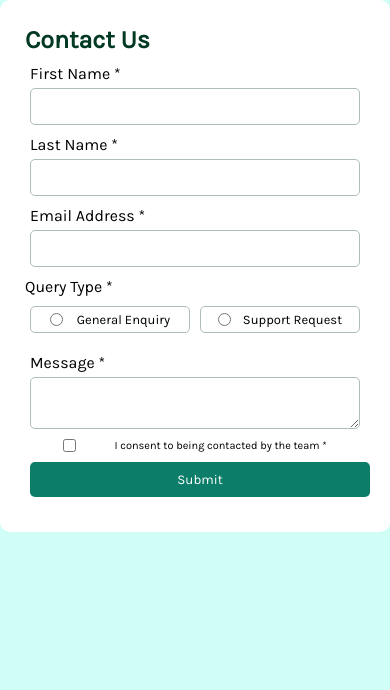
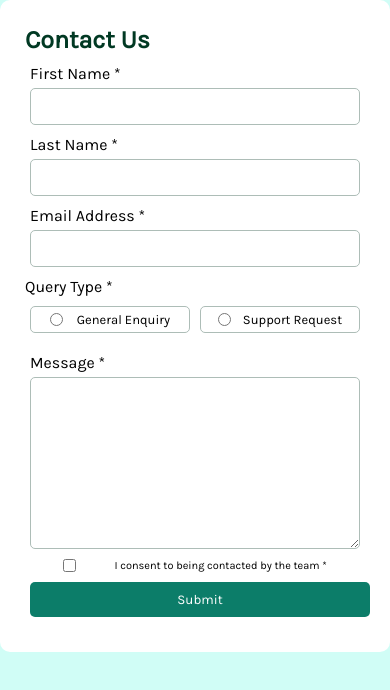
Before and after one commit to victorNwosu-Edusive/contact-form-main, a plain HTML site: page index.html in a window 390 px wide. Drawn offline with Linux system fonts and the light colour scheme.

Commit message:
added some height to text area

```diff
--- a/style.css
+++ b/style.css
@@ -134,4 +134,8 @@ label{
             padding: 25px;
         }
 
+    textarea{
+        height: 150px;
+    }
+
 }
```
